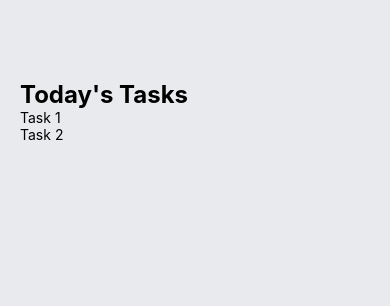
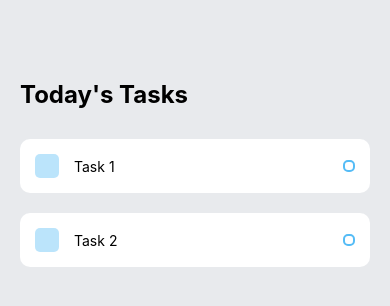
Before and after one commit to marxchryz/Todo_List, a React Native app: screen / in a window 390 px wide. Shown: the top 306 px of the page. Built offline with nearby package versions, Linux system fonts and the light colour scheme.

Commit message:
style on task component added

```diff
--- a/App.js
+++ b/App.js
@@ -32,5 +32,7 @@
     fontSize: 24,
     fontWeight: 'bold',
   },
-  items: {},
+  items: {
+    marginTop: 30,
+  },
 });
--- a/components/Task.js
+++ b/components/Task.js
@@ -1,14 +1,51 @@
 import React from 'react';
-import { View, Text, StyleSheet } from 'react-native';
+import { View, Text, StyleSheet, TouchableOpacity } from 'react-native';
 
 const Task = (props) => {
   return (
-    <View>
-      <Text>{props.text}</Text>
+    <View style={styles.item}>
+      <View style={styles.itemLeft}>
+        <View style={styles.square}></View>
+        <Text style={styles.itemText}>{props.text}</Text>
+      </View>
+      <View style={styles.circular}></View>
     </View>
   );
 };
 
-const styles = StyleSheet.create({});
+const styles = StyleSheet.create({
+  item: {
+    backgroundColor: '#FFF',
+    padding: 15,
+    borderRadius: 10,
+    flexDirection: 'row',
+    alignItems: 'center',
+    justifyContent: 'space-between',
+    marginBottom: 20,
+  },
+  itemLeft: {
+    flexDirection: 'row',
+    alignItems: 'center',
+    flexWrap: 'wrap',
+  },
+  square: {
+    width: 24,
+    height: 24,
+    backgroundColor: '#55BCF6',
+    opacity: 0.4,
+    borderRadius: 5,
+    marginRight: 15,
+  },
+  itemText: {
+    maxWidth: '80%',
+  },
+  circular: {
+    width: 12,
+    height: 12,
+    borderColor: '#55BCF6',
+    borderWidth: 2,
+    borderRadius: 5,
+  },
+});
 
 export default Task;
```
